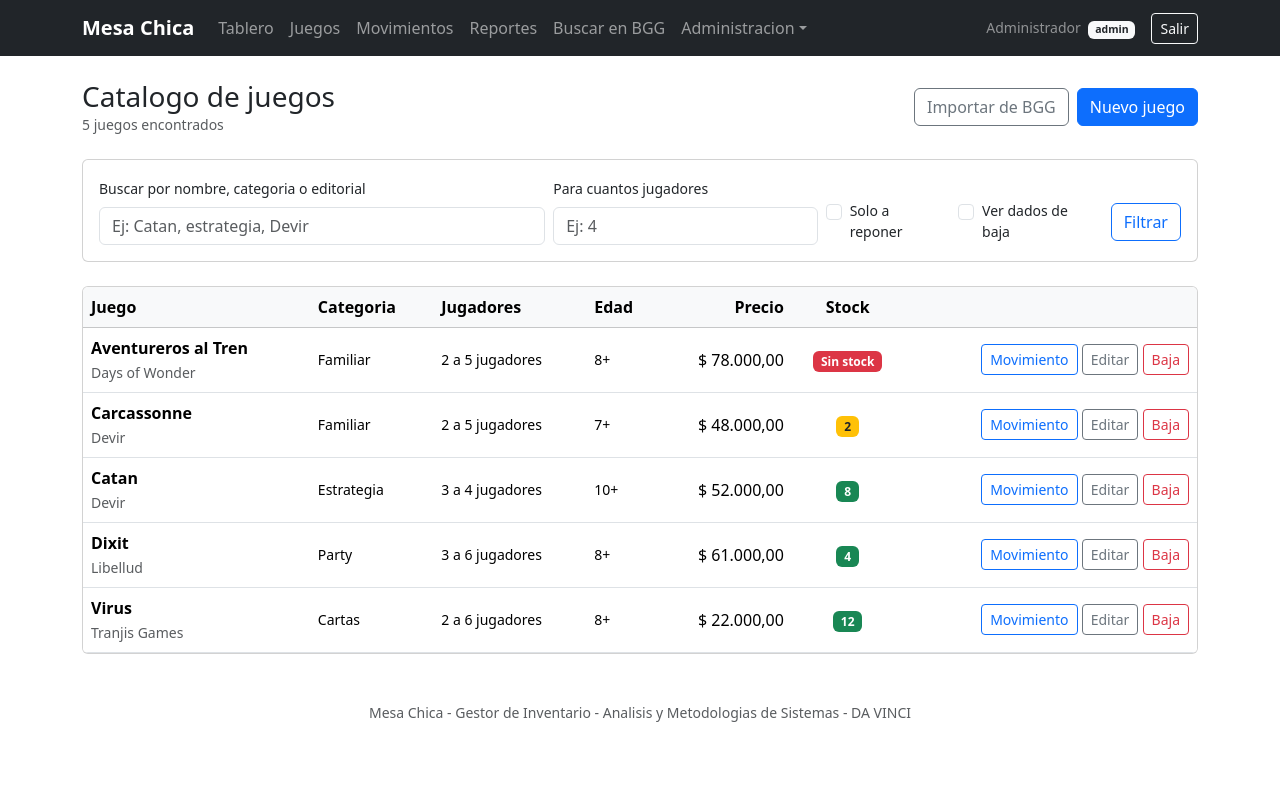
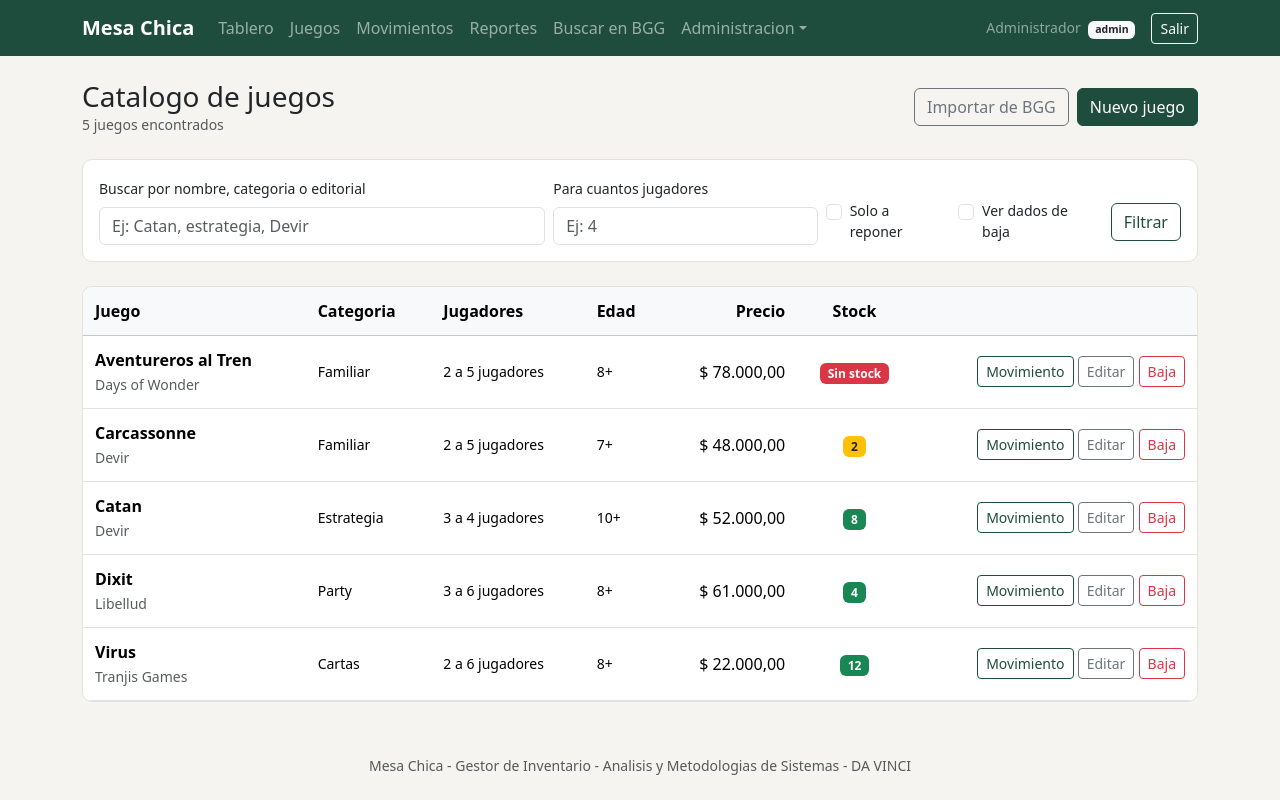
Before and after one commit to lucaspenag/gestor-inventario-juegos, a Flask app: page /juegos in a window 1280 px wide. Run offline with Flask 3, Linux system fonts and the light colour scheme; a user stored in the database is signed in.

Commit message:
style(ui): hoja de estilos propia e identidad visual del sistema

```diff
--- /dev/null
+++ b/static/css/estilos.css
@@ -0,0 +1,81 @@
+:root {
+    --verde-mesa: #1f4d3d;
+    --verde-claro: #2f6b55;
+    --fondo: #f5f4f0;
+}
+
+body {
+    background-color: var(--fondo);
+    font-family: system-ui, -apple-system, "Segoe UI", Roboto, sans-serif;
+    display: flex;
+    flex-direction: column;
+    min-height: 100vh;
+}
+
+main {
+    flex: 1;
+}
+
+.barra-superior {
+    background-color: var(--verde-mesa);
+}
+
+.card {
+    border: 1px solid #e3e1da;
+    border-radius: 10px;
+}
+
+.tarjeta-dato .h3,
+.tarjeta-dato .h4 {
+    font-weight: 600;
+    color: var(--verde-mesa);
+}
+
+.btn-primary {
+    background-color: var(--verde-mesa);
+    border-color: var(--verde-mesa);
+}
+
+.btn-primary:hover,
+.btn-primary:focus {
+    background-color: var(--verde-claro);
+    border-color: var(--verde-claro);
+}
+
+.btn-outline-primary {
+    color: var(--verde-mesa);
+    border-color: var(--verde-mesa);
+}
+
+.btn-outline-primary:hover {
+    background-color: var(--verde-mesa);
+    border-color: var(--verde-mesa);
+}
+
+.sombra-suave {
+    box-shadow: 0 2px 12px rgba(31, 77, 61, 0.08);
+}
+
+
+.separador {
+    display: flex;
+    align-items: center;
+    color: #9a9a92;
+    font-size: 0.85rem;
+}
+
+.separador::before,
+.separador::after {
+    content: "";
+    flex: 1;
+    height: 1px;
+    background-color: #e3e1da;
+}
+
+.separador span {
+    padding: 0 0.75rem;
+}
+
+.table > :not(caption) > * > * {
+    padding: 0.75rem;
+}
--- a/templates/base.html
+++ b/templates/base.html
@@ -5,10 +5,11 @@
     <meta name="viewport" content="width=device-width, initial-scale=1">
     <title>{% block titulo %}{{ nombre_sistema }}{% endblock %}</title>
     <link href="https://cdn.jsdelivr.net/npm/bootstrap@5.3.3/dist/css/bootstrap.min.css" rel="stylesheet">
+    <link rel="stylesheet" href="{{ url_for('static', filename='css/estilos.css') }}">
 </head>
 <body>
 {% if current_user.is_authenticated %}
-<nav class="navbar navbar-expand-lg navbar-dark bg-dark barra-superior">
+<nav class="navbar navbar-expand-lg navbar-dark barra-superior">
     <div class="container">
         <a class="navbar-brand fw-semibold" href="{{ url_for('inventario.tablero') }}">
             Mesa Chica
```
